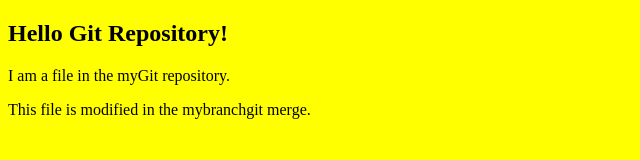
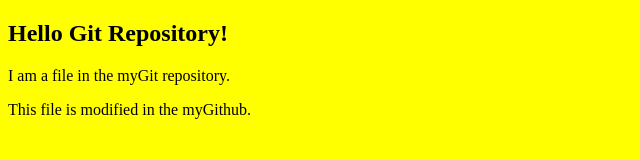
Before and after one commit to TSWL01/SAP, a plain HTML site: page index.html in a window 1280 px wide. Shown: the full height of the page, 0-640 px from the left. Drawn offline with Linux system fonts and the light colour scheme.

Commit message:
Update index.html

```diff
--- a/index.html
+++ b/index.html
@@ -7,6 +7,6 @@
 	<body>
 	<h2>Hello Git Repository!</h2>
 	 <p>I am a file in the myGit repository.</p>
-	 <p>This file is modified in the mybranchgit merge.</p>
+	 <p>This file is modified in the myGithub.</p>
 	</body>
 </html>
```
